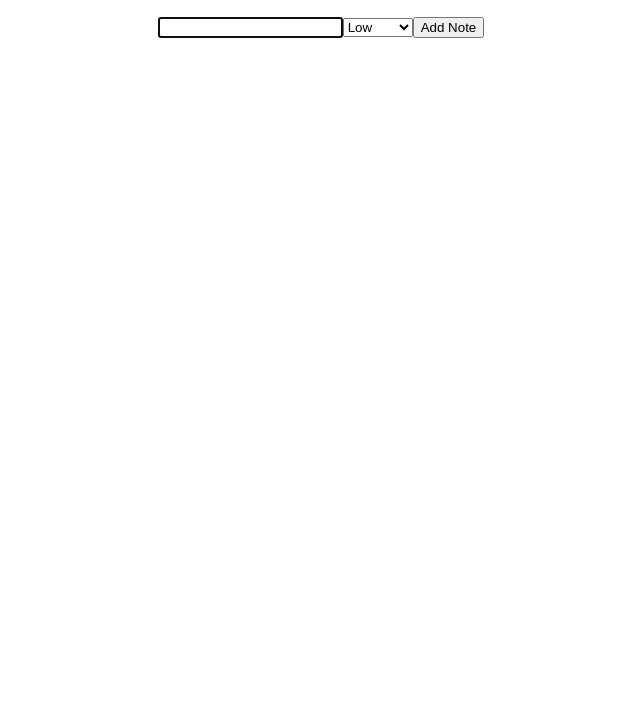
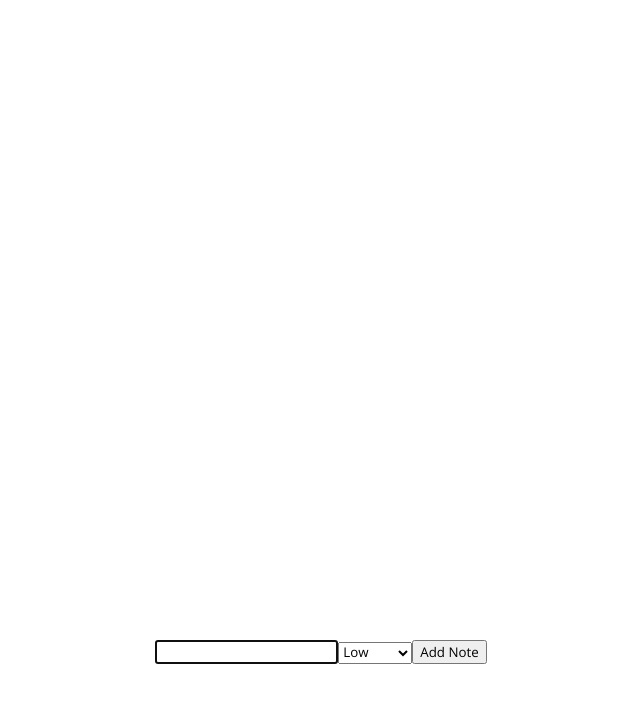
Before and after one commit to gdjoshwood/note-management-ui, a React (Create React App) app: page / in a window 1280 px wide. Shown: the top 702 px of the page, without its empty margins (319-959 px from the left). Built offline with nearby package versions, Linux system fonts and the light colour scheme.

Commit message:
basic style pass for layout

```diff
--- a/public/index.html
+++ b/public/index.html
@@ -25,6 +25,8 @@
       Learn how to configure a non-root public URL by running `npm run build`.
     -->
     <title>React App</title>
+    <link rel="preconnect" href="https://fonts.gstatic.com">
+    <link href="https://fonts.googleapis.com/css2?family=Open+Sans:wght@400;700&display=swap" rel="stylesheet">
   </head>
   <body>
     <noscript>You need to enable JavaScript to run this app.</noscript>
--- a/src/App.css
+++ b/src/App.css
@@ -1,3 +1,18 @@
+* {
+  font-family: 'Open Sans', sans-serif;
+}
+
 .App {
   text-align: center;
+  display: flex;
+  justify-content: center;
+  flex-direction: column;
 }
+
+.Notes {
+  height: 80vh;
+}
+
+.AppActions {
+  height: 20vh;
+}
--- a/src/App.js
+++ b/src/App.js
@@ -108,6 +108,7 @@
         </ul>)}
 
       </div>
+      <div className="AppActions">
         <div className="NoteCreator">
           <input autoFocus type="text" value={newNoteValue} onChange={changeNewNoteValue}/>
           <select onChange={changeNewNotePriority}>
@@ -118,6 +119,7 @@
           <button type="button" onClick={addNoteHandler}>Add Note</button>
         </div>
       </div>
+    </div>
   );
 }
 
```
Lines whose indentation alone changed are shown as unchanged.
